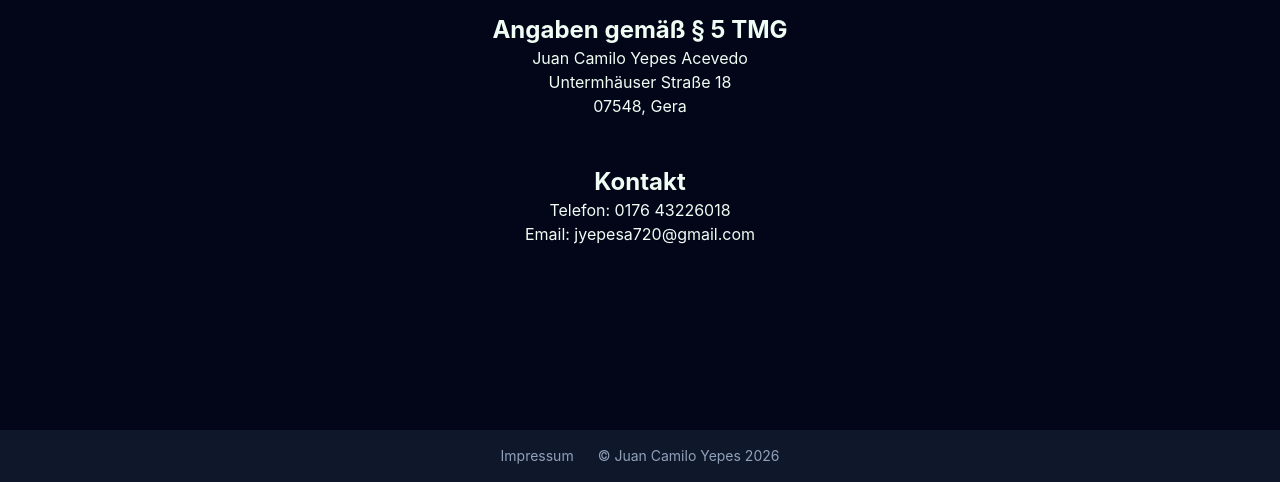
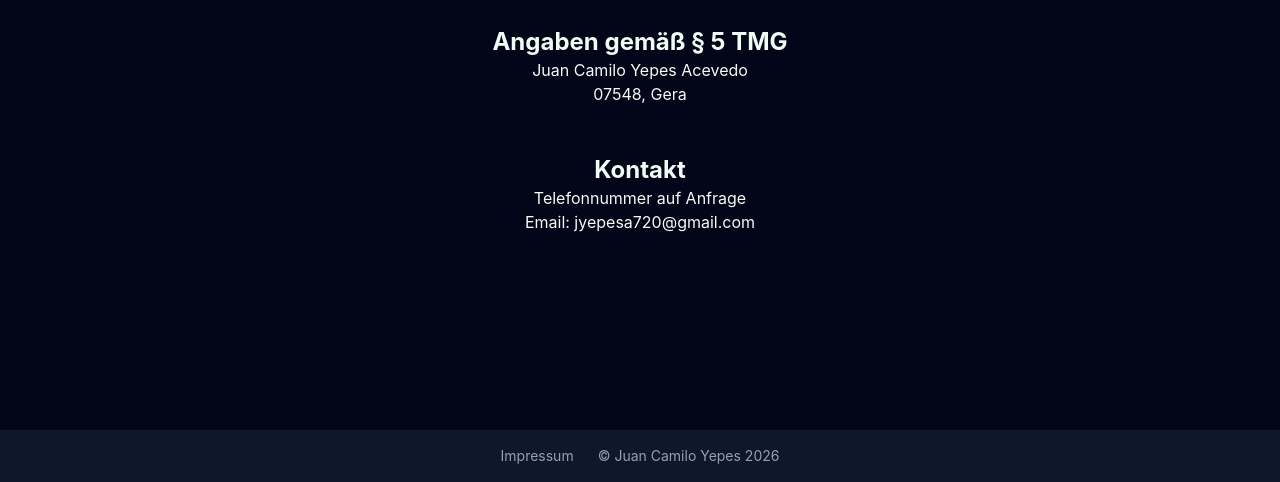
Before and after one commit to jyepesa/portfolio, a website built with Vite: page impressum.html in a window 1280 px wide. Shown: the part 318-800 px from the top of the page. Built offline with nearby package versions, Linux system fonts and the light colour scheme.

Commit message:
change impressum

```diff
--- a/impressum.html
+++ b/impressum.html
@@ -33,12 +33,11 @@
       <div>
         <h2 class="font-bold text-2xl">Angaben gemäß § 5 TMG</h2>
         <p>Juan Camilo Yepes Acevedo</p>
-        <p>Untermhäuser Straße 18</p>
         <p>07548, Gera</p>
       </div>
       <div>
         <h2 class="font-bold text-2xl">Kontakt</h2>
-        <p>Telefon: 0176 43226018</p>
+        <p>Telefonnummer auf Anfrage</p>
         <p>Email: jyepesa720@gmail.com</p>
       </div>
     </div>
```
